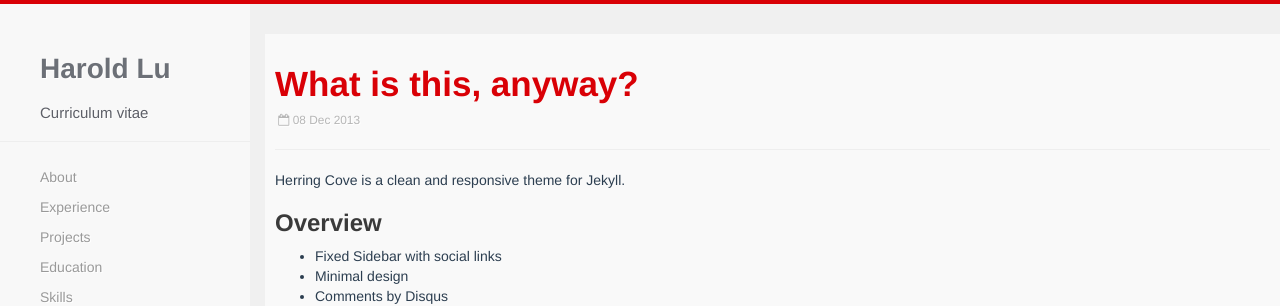
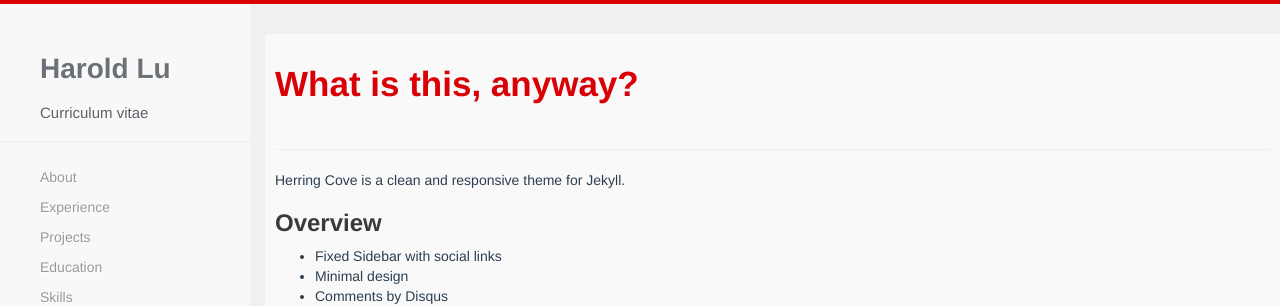
Before and after one commit to harold-lu/harold-lu.github.io, a Jekyll site: the page built from _posts/2013-12-08-What-is-this-anyway.markdown, in a window 1280 px wide and 900 px high. Shown: the top 306 px of the window. Built offline with Jekyll 4.4.1, drawn with Linux system fonts in a browser that asks for light colours; nearby versions of some CDN libraries; comment, search, counter and statistics services are not loaded; some of the changed text lies outside the part shown.

Commit message:
update body

```diff
--- a/_includes/showcase.html
+++ b/_includes/showcase.html
@@ -5,7 +5,7 @@
     <div class="showcase-wrapper sticky">
       <div class="showcase-text">
           {% for post in site.posts limit: 1 %}
-          <br><span class="badge lazy"><smaller>SOFTWARE DEVELOPER</smaller></span><br>Hi there, my name is Harold!
+          <span class="badge lazy"><smaller>SOFTWARE DEVELOPER</smaller></span><br>Hi there, my name is Harold!
           {% endfor %}
       </div>
     </div>
--- a/_layouts/post.html
+++ b/_layouts/post.html
@@ -5,13 +5,10 @@
   <div class="article-title">{{ page.title }}</div>
   <p class="meta">
     <small>
-      &nbsp;<i class="fa fa-calendar-o"></i> {{ page.date | date_to_string}}
+      &nbsp;
     </small>
   </p> <hr/>
   <div class="post">
     {{ content }}
   </div>
 </div>
-{% include share.html %}
-{% include pager.html %}
-{% include comment.html %}
```
